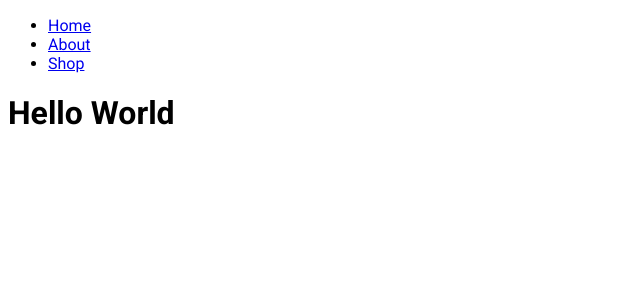
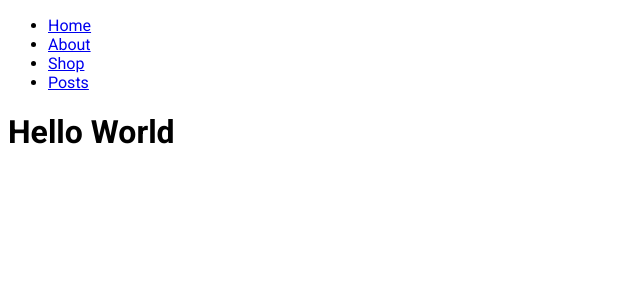
Before and after one commit to Git-Darkmoon/firstNext, a Next.js app: page / in a window 1280 px wide. Shown: the top 300 px of the page, without its empty margins (0-640 px from the left). Built offline with nearby package versions, Linux system fonts and the light colour scheme.

Commit message:
feat: Added a route for all posts.

```diff
--- a/components/Navbar.jsx
+++ b/components/Navbar.jsx
@@ -13,6 +13,9 @@ function Navbar() {
         <li>
           <Link href={"/shop"}>Shop</Link>
         </li>
+        <li>
+          <Link href={"/posts"}>Posts</Link>
+        </li>
       </ul>
     </nav>
   )
```
